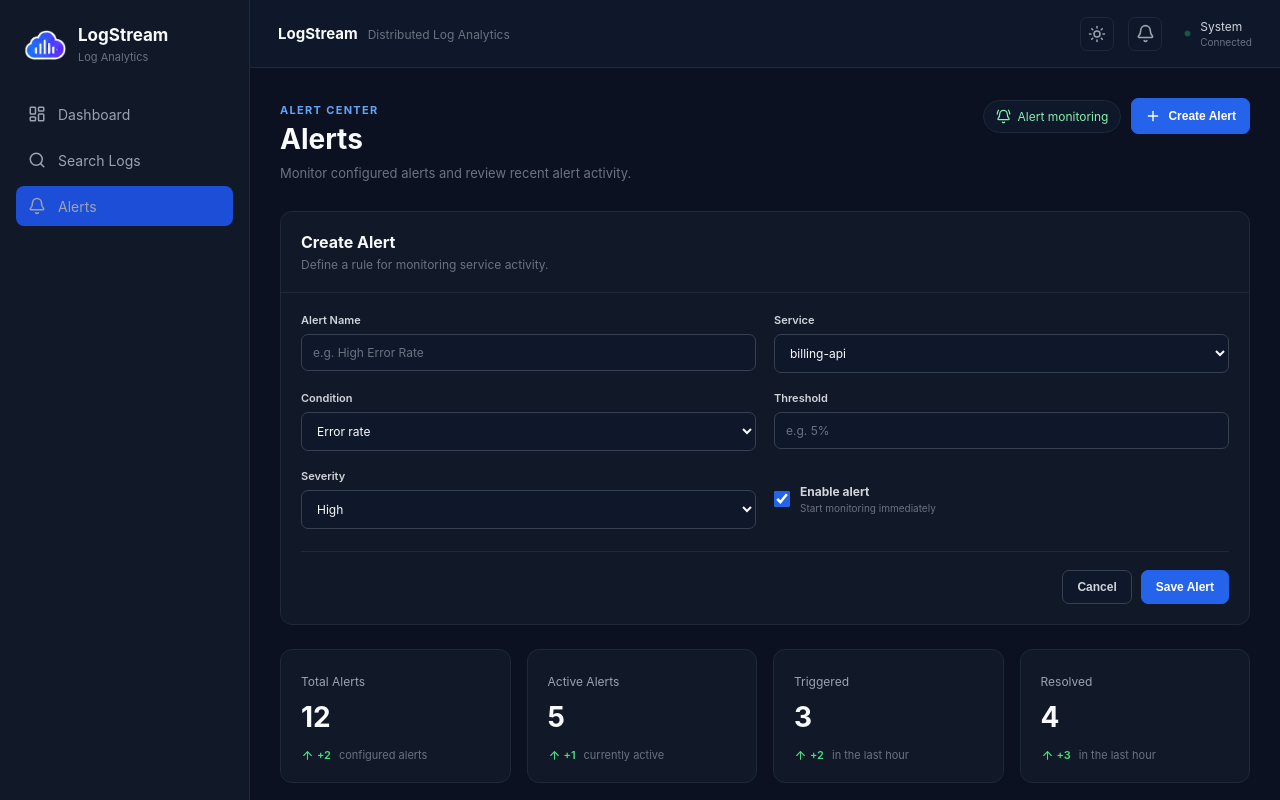
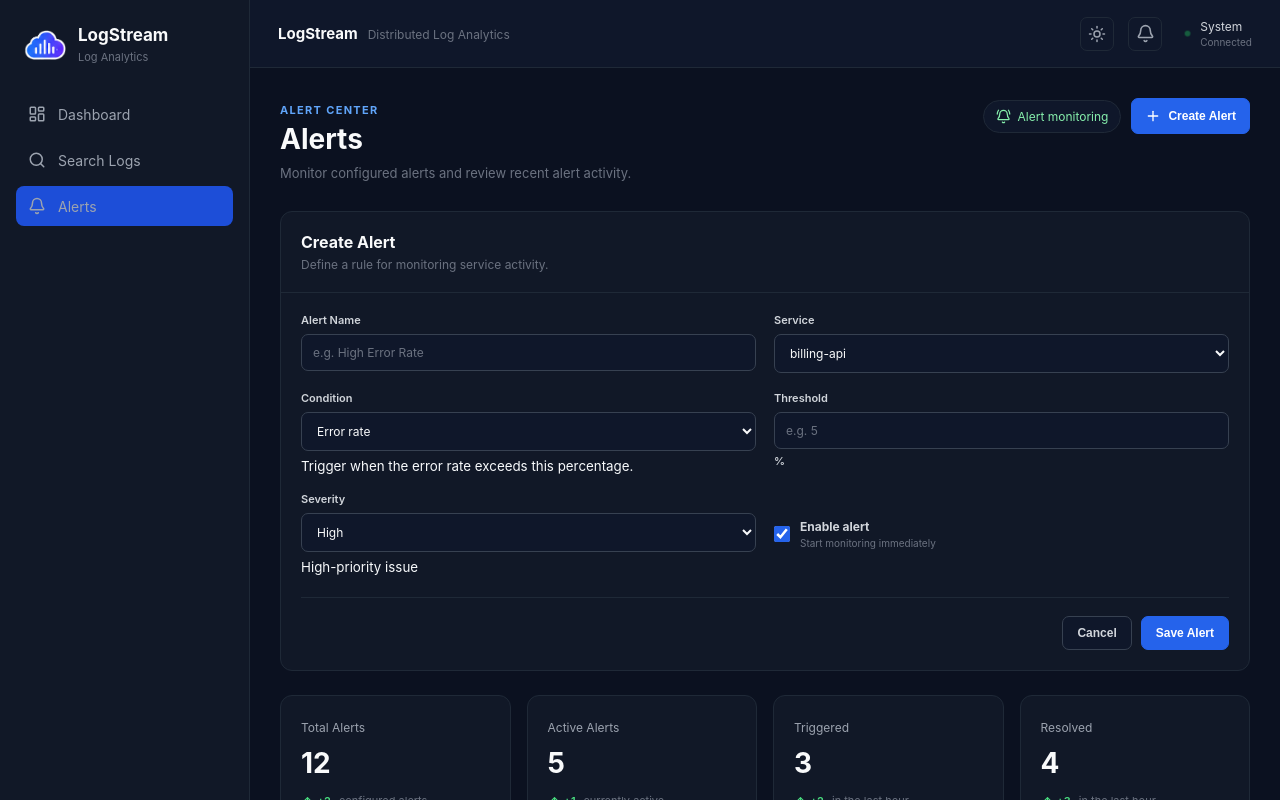
Before and after one commit to Fathimunissa06/logstream-distributed-log-analytics, a React (Vite) app in the folder frontend/: page /alerts in a window 1280 px wide. Both pictures are taken after a click on the button "Create Alert". Shown: the top 800 px of the page. Built offline with nearby package versions, Linux system fonts and the light colour scheme; no server answers.

Commit message:
feat(frontend): improve alert conditions and severity controls

```diff
--- a/frontend/src/pages/Alerts.jsx
+++ b/frontend/src/pages/Alerts.jsx
@@ -49,6 +49,36 @@ const mockAlerts = [
   },
 ];
 
+const conditionConfig = {
+  "Error rate": {
+    unit: "%",
+    placeholder: "e.g. 5",
+    description: "Trigger when the error rate exceeds this percentage.",
+  },
+  "Response time": {
+    unit: "ms",
+    placeholder: "e.g. 2000",
+    description: "Trigger when response time exceeds this value.",
+  },
+  "Log count": {
+    unit: "logs",
+    placeholder: "e.g. 1000",
+    description: "Trigger when log volume exceeds this count.",
+  },
+  "Database connection": {
+    unit: "",
+    placeholder: "e.g. 1 failure",
+    description: "Trigger when a database connection failure is detected.",
+  },
+};
+
+const severityConfig = {
+  CRITICAL: "Immediate attention required",
+  HIGH: "High-priority issue",
+  MEDIUM: "Requires monitoring",
+  LOW: "Informational alert",
+};
+
 function getSeverityIcon(severity) {
   if (severity === "CRITICAL") {
     return <AlertCircle size={14} />;
@@ -76,6 +106,8 @@ function Alerts() {
     severity: "HIGH",
     enabled: true,
   });
+
+  const currentCondition = conditionConfig[formData.condition];
 
   const handleChange = (event) => {
     const { name, value, type, checked } = event.target;
@@ -174,22 +206,36 @@ function Alerts() {
                     Database connection
                   </option>
                 </select>
+
+                <small className="alert-field-help">
+                  {currentCondition.description}
+                </small>
               </label>
 
               <label className="alert-form-field">
                 <span>Threshold</span>
+
+                <div className="threshold-input-wrapper">
                   <input
                     type="text"
                     name="threshold"
                     value={formData.threshold}
                     onChange={handleChange}
-                  placeholder="e.g. 5%"
+                    placeholder={currentCondition.placeholder}
                     required
                   />
+
+                  {currentCondition.unit && (
+                    <span className="threshold-unit">
+                      {currentCondition.unit}
+                    </span>
+                  )}
+                </div>
               </label>
 
               <label className="alert-form-field">
                 <span>Severity</span>
+
                 <select
                   name="severity"
                   value={formData.severity}
@@ -200,6 +246,10 @@ function Alerts() {
                   <option value="MEDIUM">Medium</option>
                   <option value="LOW">Low</option>
                 </select>
+
+                <small className="alert-field-help">
+                  {severityConfig[formData.severity]}
+                </small>
               </label>
 
               <label className="alert-toggle-field">
@@ -209,6 +259,7 @@ function Alerts() {
                   checked={formData.enabled}
                   onChange={handleChange}
                 />
+
                 <span>
                   <strong>Enable alert</strong>
                   <small>Start monitoring immediately</small>
```
Lines whose indentation alone changed are shown as unchanged.
